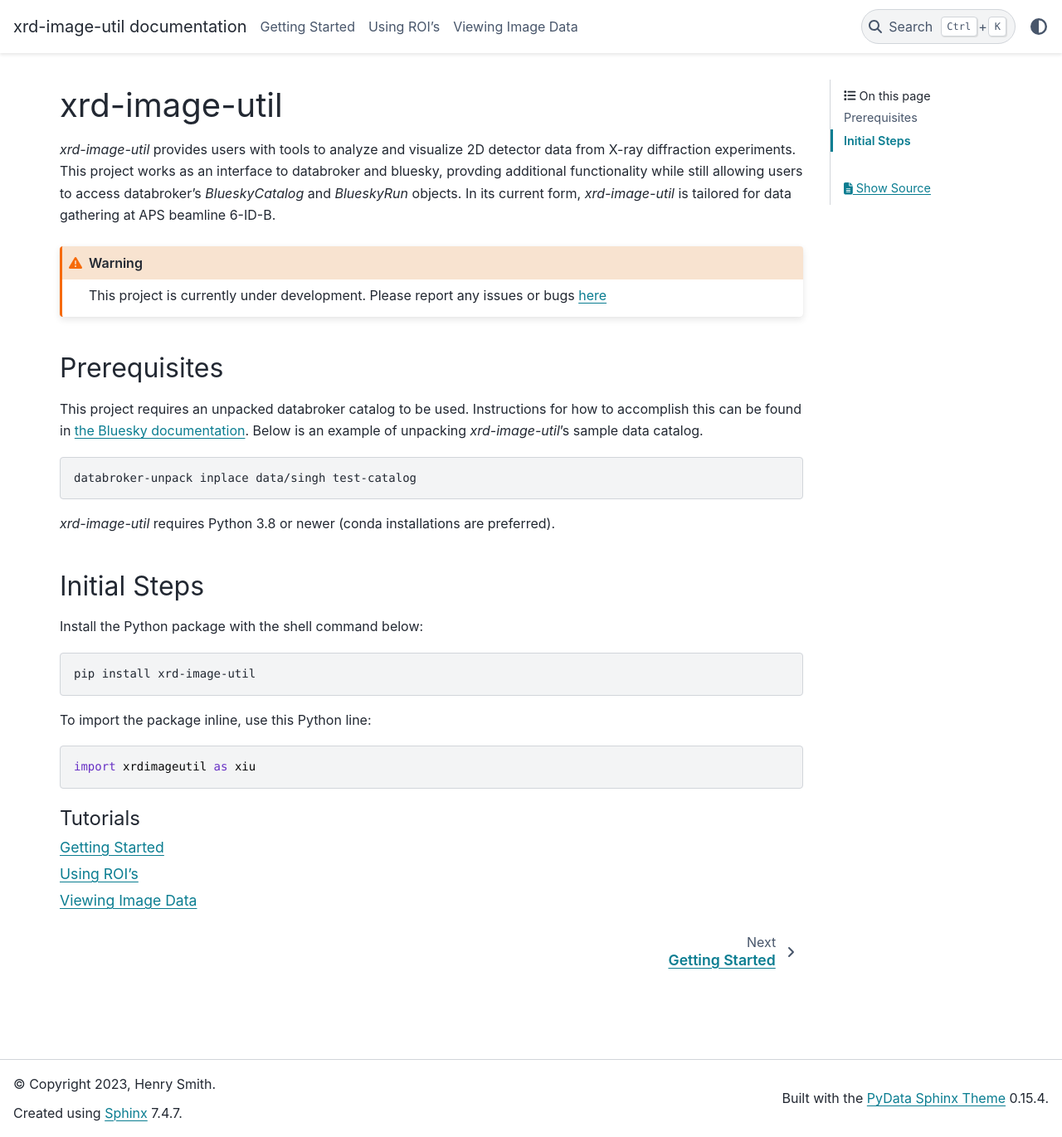
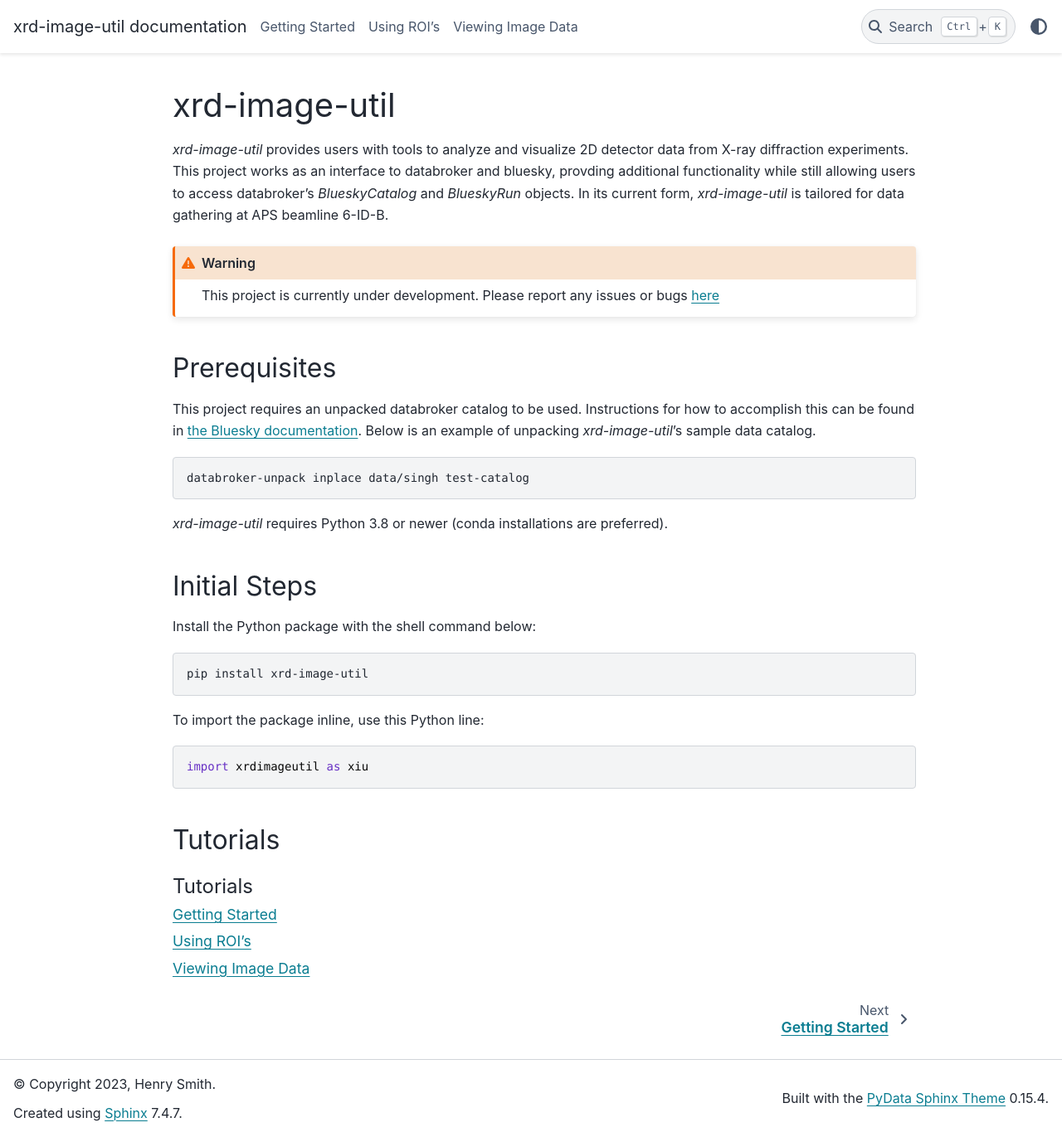
Before and after one commit to pecomyint/xrd-image-util, a Sphinx documentation site: the page built from docs/index.rst, in a window 1280 px wide and 1371 px high. Shown: the whole window at 83% size. Built offline with Sphinx 7.4.7 and the PyData theme 0.15.4, drawn with Linux system fonts in a browser that asks for light colours.

Commit message:
Toctree fix, again

```diff
--- a/docs/conf.py
+++ b/docs/conf.py
@@ -35,4 +35,5 @@
 html_theme_options = {
     'navbar_align': 'left',
     'show_toc_level': 1,
+    'navbar_include_indices': False,
 }
--- a/docs/index.rst
+++ b/docs/index.rst
@@ -40,9 +42,12 @@
 
     import xrdimageutil as xiu
 
+Tutorials
+---------
 
 .. toctree::
     :caption: Tutorials
+    :maxdepth: 2
 
     tutorials/getting_started
     tutorials/using_rois
```
Also changed, not shown: other parts of docs/index.rst (+2 -0 lines).
